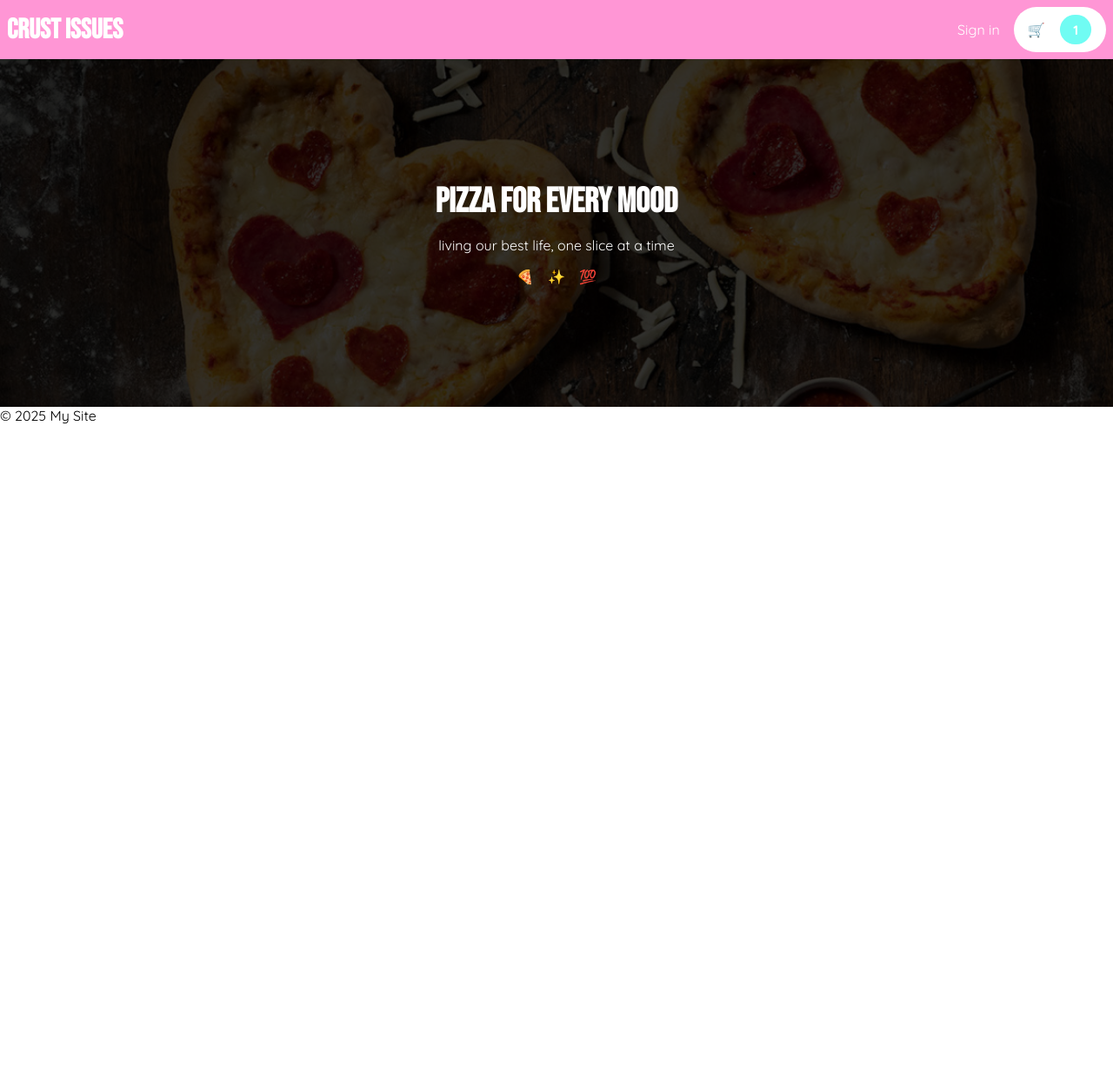
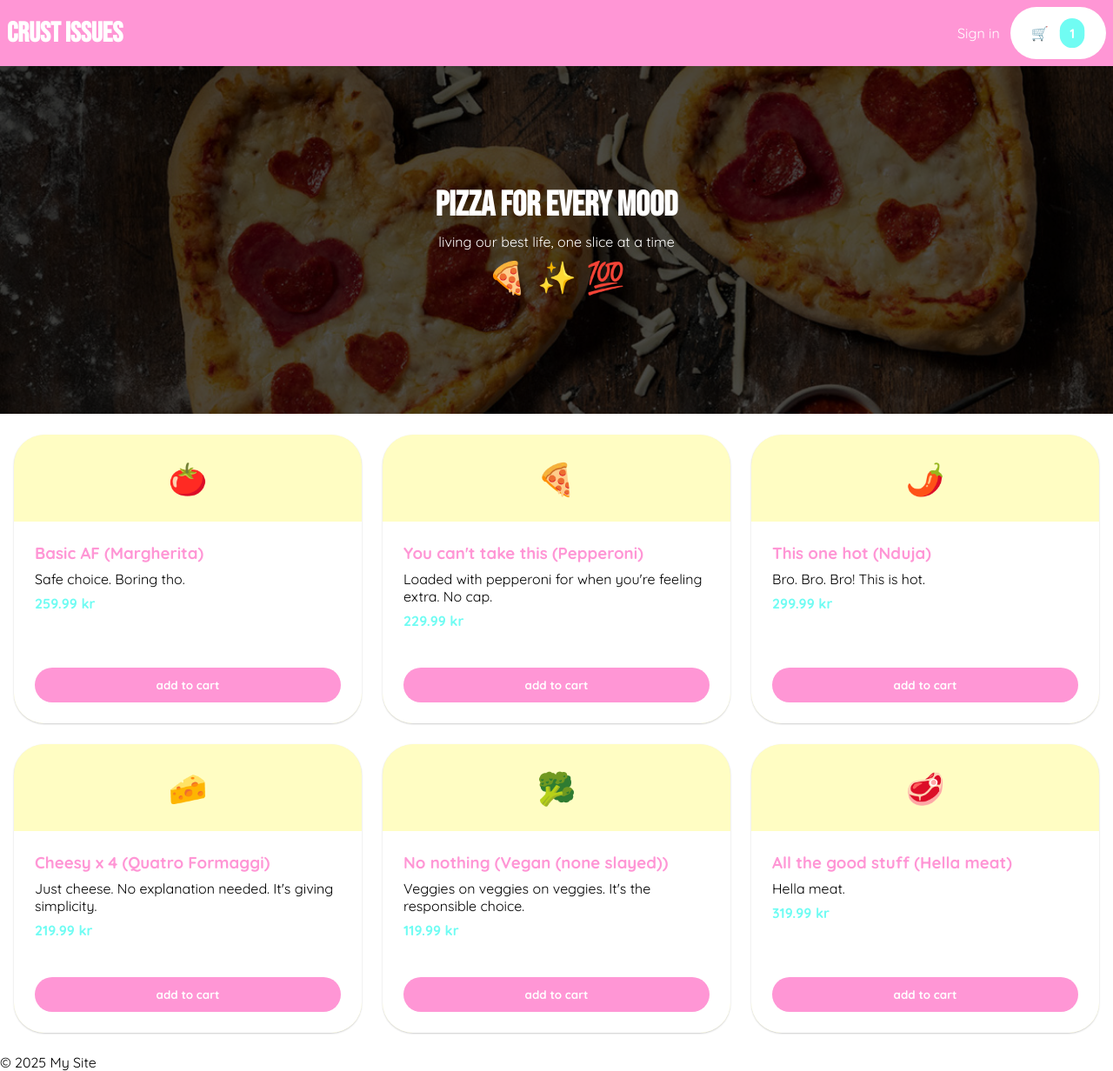
Before and after one commit to annasundbye/ELE3921, a Django app: page / in a window 1280 px wide. Shown: the whole page at 87% size. Before the commit the page ends 488 px from the top, so only its background shows below. Run offline with Django 5.2, Linux system fonts and the light colour scheme.

Commit message:
add pizza view (mock)

```diff
--- a/application/models.py
+++ b/application/models.py
@@ -23,6 +23,8 @@ class Pizza(models.Model):
     name = models.CharField(max_length=100)
     base_price = models.DecimalField(max_digits=6, decimal_places=2)
     available_toppings = models.ManyToManyField(Topping, blank=True)
+    icon = models.CharField(max_length=255)
+    description = models.CharField(max_length=100)
 
     def __str__(self):
         return self.name
--- a/application/static/css/styles.css
+++ b/application/static/css/styles.css
@@ -7,9 +7,10 @@
   --color-pink: rgb(255, 150, 213);
   --color-white: white;
   --color-turqoise: rgb(112, 252, 243);
+  --color-yellow: rgb(255, 253, 195);
   --spacing-small: 0.5rem;
-  --spacing-medium: 1rem;
-  --spacing-large: 2rem;
+  --spacing-medium: 0.75rem;
+  --spacing-large: 1.5rem;
   --rounded: 35px;
   --rounded-full: 50%;
 }
@@ -19,6 +20,9 @@ h2 {
   font-family: "Bebas Neue", sans-serif;
 }
 .header {
+  position: sticky;
+  top: 0;
+  z-index: 999;
   background-color: var(--color-pink);
   display: flex;
   justify-content: space-between;
@@ -29,16 +33,23 @@ a {
   text-decoration: none;
   color: var(--color-white);
 }
+button {
+  outline: none;
+  border: none;
+}
 .cta-primary {
-  padding: var(--spacing-small) var(--spacing-medium);
+  padding: var(--spacing-medium) var(--spacing-large);
   background-color: var(--color-pink);
+  border-radius: var(--rounded);
+  color: var(--color-white);
+  font-weight: 900;
 }
-
 .cta-secondary {
-  padding: var(--spacing-small) var(--spacing-medium);
+  padding: var(--spacing-medium) var(--spacing-large);
   background-color: var(--color-white);
   color: var(--color-pink);
   border-radius: var(--rounded);
+  font-weight: 900;
 }
 .row {
   display: flex;
@@ -48,7 +59,7 @@ a {
 .col {
   display: flex;
   flex-direction: column;
-  gap: var(--spacing-medium);
+  gap: var(--spacing-small);
   align-items: center;
 }
 .center {
@@ -81,7 +92,7 @@ a {
 .overlay {
   position: absolute;
   inset: 0;
-  background-color: rgba(0, 0, 0, 0.8);
+  background-color: rgba(0, 0, 0, 0.7);
 }
 .cart-counter {
   border-radius: var(--rounded);
@@ -91,7 +102,52 @@ a {
   color: var(--color-white);
   font-weight: 900;
 }
+.pizza-grid {
+  display: grid;
+  grid-template-columns: repeat(3, 400px);
+  gap: var(--spacing-large);
+  padding: var(--spacing-large);
+  height: 100%;
+}
+.pizza-card {
+  display: flex;
+  flex-direction: column;
+  background-color: var(--color-yellow);
+  border-radius: var(--rounded);
+  box-shadow: 0 1px 2px 0 rgba(0, 0, 0, 0.2);
+}
+.pizza-card > .emoji {
+  width: 100%;
+  height: 100px;
+}
+.pizza-card > .description {
+  background-color: var(--color-white);
+  border-bottom-right-radius: var(--rounded);
+  border-bottom-left-radius: var(--rounded);
+  display: flex;
+  justify-content: space-between;
+  flex-direction: column;
 
+  /* fix this */
+  height: 184px;
+  padding: var(--spacing-large);
+}
+.pizza-card > .description > div > h3 {
+  color: var(--color-pink);
+  font-family: "Bebas Neue" sans-serif;
+  margin-bottom: var(--spacing-small);
+}
+.pizza-card > .description > div > .price {
+  color: var(--color-turqoise);
+  font-weight: 900;
+  margin-top: var(--spacing-small);
+}
+.emoji {
+  font-size: 36px;
+}
+.w-full {
+  width: 100%;
+}
 @keyframes wiggle {
   0% {
     transform: rotate(0deg);
--- a/application/templates/home.html
+++ b/application/templates/home.html
@@ -4,12 +4,28 @@
     <h2>PIZZA FOR EVERY MOOD</h2>
     <p>living our best life, one slice at a time</p>
     <div class="row">
-      <div>🍕</div>
-      <div>✨</div>
-      <div>💯</div>
+      <div class="wiggle emoji">🍕</div>
+      <div class="wiggle emoji">✨</div>
+      <div class="wiggle emoji">💯</div>
     </div>
   </div>
   <img src="/static/images/main-pizza.png" alt="" />
   <div class="overlay"></div>
 </div>
+
+<div class="pizza-grid center">
+  {% for pizza in pizzas %}
+  <div class="pizza-card">
+    <div class="emoji center">{{ pizza.icon }}</div>
+    <div class="description">
+      <div>
+        <h3>{{ pizza.name }}</h3>
+        <p>{{ pizza.description }}</p>
+        <p class="price">{{ pizza.base_price }} kr</p>
+      </div>
+      <button class="cta-primary w-full">add to cart</button>
+    </div>
+  </div>
+  {% endfor %}
+</div>
 {% endblock %}
--- a/application/views.py
+++ b/application/views.py
@@ -1,5 +1,17 @@
 from django.shortcuts import render
+from .models import Pizza
+
+# mocking the pizzas for now.
+# will get them from the database.
+fake_pizzas = [
+   Pizza(name="Basic AF (Margherita)", base_price=259.99, icon="🍅", description="Safe choice. Boring tho."),
+   Pizza(name="You can't take this (Pepperoni)", base_price=229.99, icon="🍕", description="Loaded with pepperoni for when you're feeling extra. No cap."),
+   Pizza(name="This one hot (Nduja)", base_price=299.99, icon="🌶️", description="Bro. Bro. Bro! This is hot."),
+   Pizza(name="Cheesy x 4 (Quatro Formaggi)", base_price=219.99, icon="🧀", description="Just cheese. No explanation needed. It's giving simplicity."),
+   Pizza(name="No nothing (Vegan (none slayed))", base_price=119.99, icon="🥦", description="Veggies on veggies on veggies. It's the responsible choice."),
+   Pizza(name="All the good stuff (Hella meat)", base_price=319.99, icon="🥩", description="Hella meat."),
+]
 
 # Create your views here.
 def index(request):
-   return render(request, "home.html")
+   return render(request, "home.html", {"pizzas": fake_pizzas})
```
